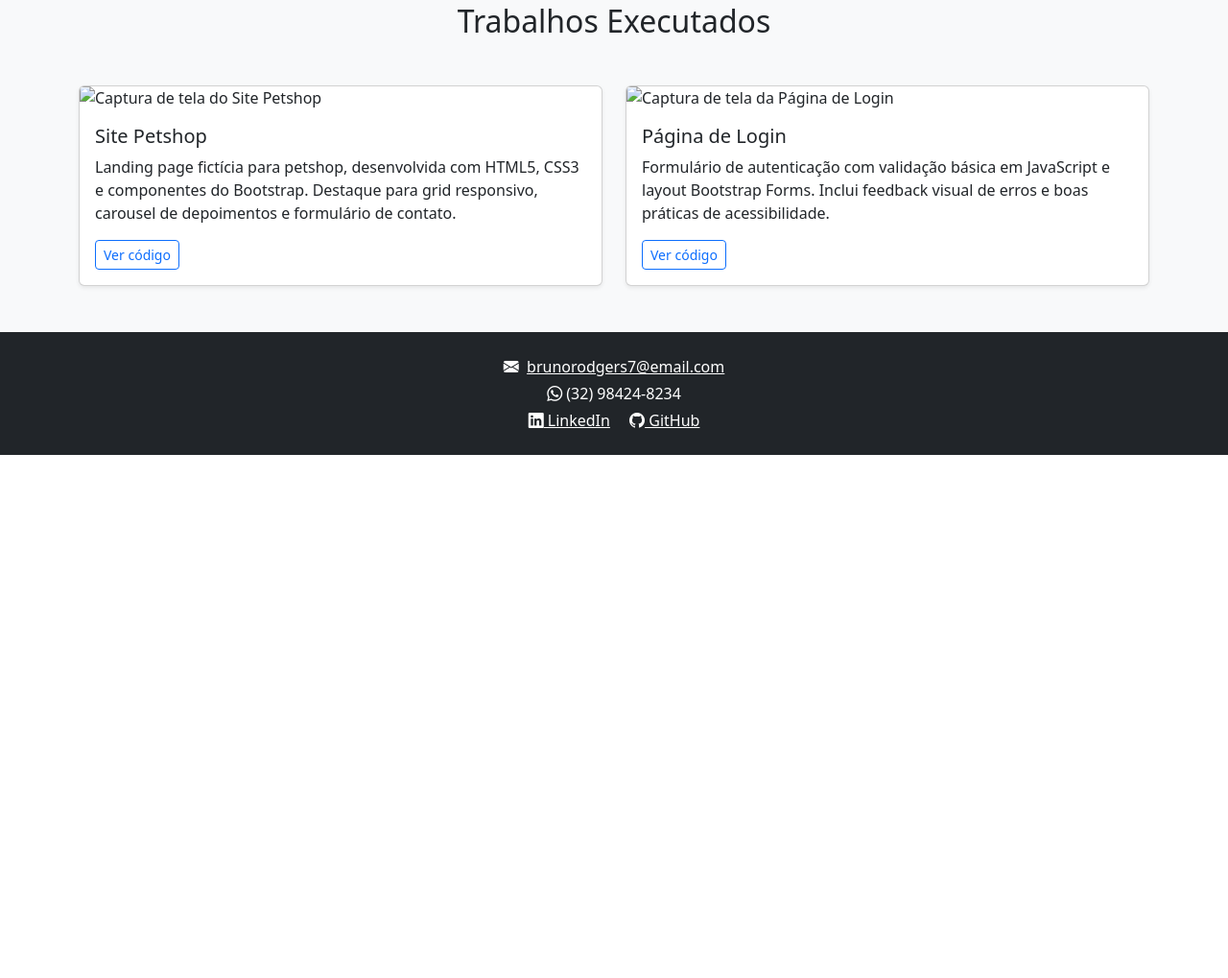
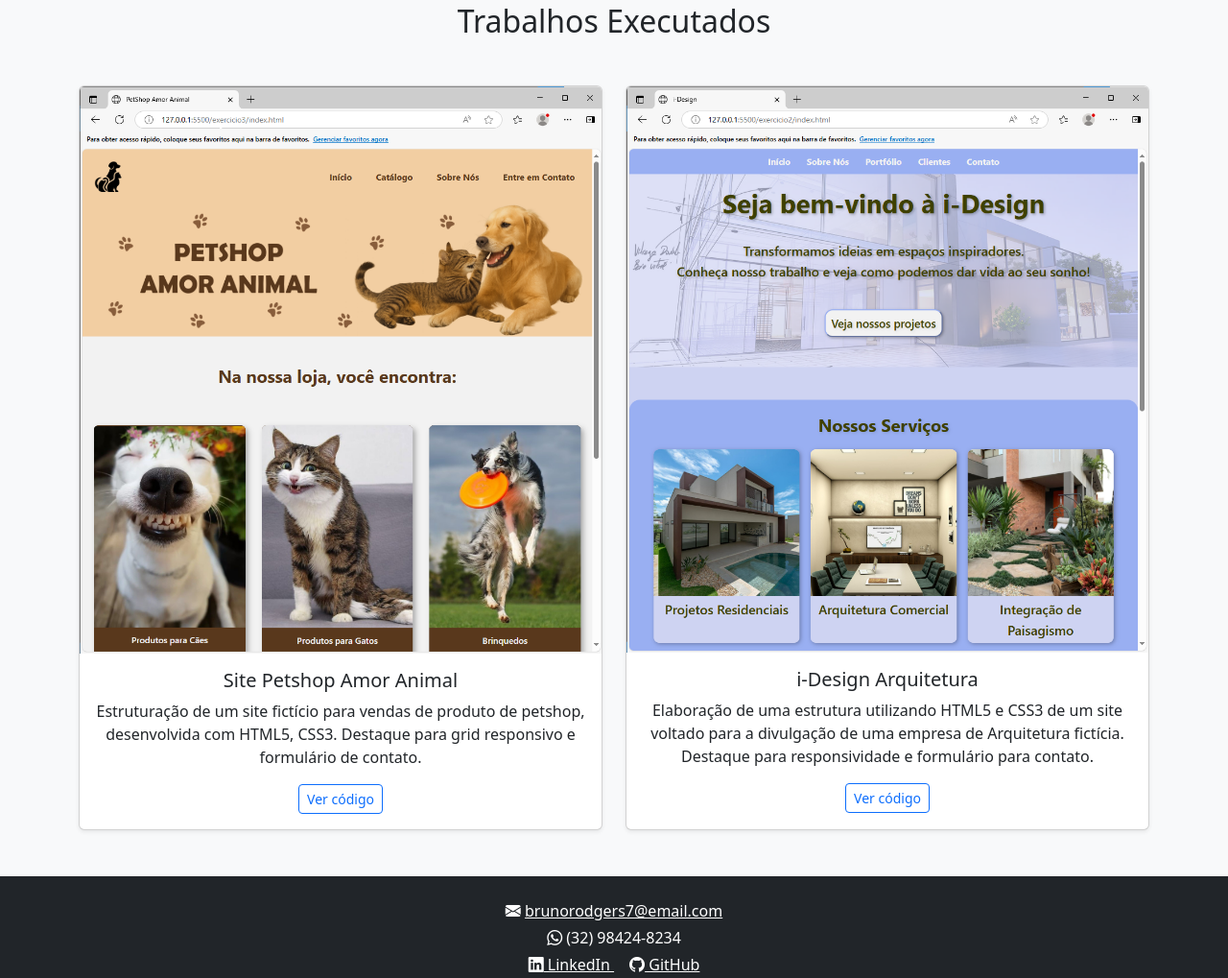
Before and after one commit to Redbruno7/bootstrap_portfolio, a plain HTML site: page portfolio.html in a window 1280 px wide. Shown: the part 991-2010 px from the top of the page at 96% size. Before the commit the page ends 1465 px from the top, so only its background shows below. Drawn offline with nearby package versions, Linux system fonts and the light colour scheme.

Commit message:
Portfolio - R01

```diff
--- a/index.html
+++ b/index.html
@@ -2,37 +2,37 @@
 <html lang="pt-br">
 
 <head>
-    <meta charset="UTF-8">
-    <meta name="viewport" content="width=device-width, initial-scale=1">
+    <meta charset="UTF-8" />
+    <meta name="viewport" content="width=device-width, initial-scale=1" />
     <title>Início - Bruno C. Rodgers</title>
 
     <!-- Bootstrap CSS -->
-    <link href="https://cdn.jsdelivr.net/npm/bootstrap@5.3.3/dist/css/bootstrap.min.css" rel="stylesheet">
+    <link href="https://cdn.jsdelivr.net/npm/bootstrap@5.3.3/dist/css/bootstrap.min.css" rel="stylesheet" />
 
     <!-- Bootstrap Icons -->
-    <link href="https://cdn.jsdelivr.net/npm/bootstrap-icons@1.10.5/font/bootstrap-icons.css" rel="stylesheet">
+    <link href="https://cdn.jsdelivr.net/npm/bootstrap-icons@1.10.5/font/bootstrap-icons.css" rel="stylesheet" />
 
     <!-- CSS -->
-    <link rel="stylesheet" href="CSS/style.css">
+    <link rel="stylesheet" href="CSS/style.css" />
 </head>
 
 <body>
 
     <!-- Navbar -->
     <nav class="navbar navbar-dark bg-dark">
-        <article class="container">
+        <section class="container">
             <a class="navbar-brand fw-semibold" href="#">Bruno Cadengue Rodgers</a>
 
             <ul class="navbar-nav ms-auto flex-row gap-3">
                 <li class="nav-item"><a class="nav-link active" href="#">Início</a></li>
                 <li class="nav-item"><a class="nav-link" aria-current="page" href="portfolio.html">Portfólio</a></li>
             </ul>
-        </article>
+        </section>
     </nav>
 
     <!-- Apresentação rápida -->
     <header class="bg-light text-center py-5">
-        <article class="container">
+        <section class="container">
             <h1 class="display-5 fw-bold">
                 Olá! Eu sou <br>
                 <span class="text-primary">Bruno Cadengue Rodgers</span>
@@ -43,39 +43,43 @@
             </p>
 
             <a href="portfolio.html" class="btn btn-primary btn-lg mt-3">Ver meu Portfólio</a>
-        </article>
+        </section>
     </header>
 
     <!-- Seção - Sobre Mim -->
-    <section class="container py-5" id="sobre">
-        <div class="row align-items-center">
+    <main class="container py-5" id="sobre">
+        <section class="row align-items-center">
             <article class="col-md-4 text-center mb-4 mb-md-0">
-                <img src="IMG/minha_foto.jpg" alt="Foto de Bruno C. Rodgers" class="img-fluid rounded-circle shadow">
+                <img src="IMG/minha_foto.jpg" alt="Foto de Bruno C. Rodgers" class="img-fluid rounded-circle shadow" />
             </article>
 
             <article class="col-md-8 text-justify">
                 <h2>Sobre mim</h2>
+
                 <p>
                     🎓 Sou estudante de Análise e Desenvolvimento de Sistemas, apaixonado por tecnologia e por encontrar
-                    soluções práticas através da programação.
+                    soluções
+                    práticas através da programação.
                 </p>
 
                 <p>
                     📍 Atualmente curso Técnico em Desenvolvimento de Sistemas no Senac MG e também faço graduação na
-                    Universo EaD, ambos em Juiz de Fora - MG.
+                    Universo EaD,
+                    ambos em Juiz de Fora - MG.
                 </p>
 
                 <p>
-                    💡 Tenho certificado em Programação Web, além de desenvolver habilidades em linguagens como
-                    Python, PHP, SQL e JavaScript.
+                    💡 Tenho certificado em Programação Web, além de desenvolver habilidades em linguagens como Python,
+                    PHP, SQL e
+                    JavaScript.
                 </p>
 
                 <p>
                     🎯 Busco crescer na área de TI, participar de projetos e aplicar na prática meu aprendizado.
                 </p>
             </article>
-        </div>
-    </section>
+        </section>
+    </main>
 
     <!-- Rodapé -->
     <footer class="bg-dark text-white text-center py-4" id="contato">
@@ -86,8 +90,7 @@
         </p>
 
         <p class="mb-1">
-            <i class="bi bi-whatsapp"></i>
-            WhatsApp: (32) 98424-8234
+            <i class="bi bi-whatsapp"></i> WhatsApp: (32) 98424-8234
         </p>
 
         <p class="mb-0">
@@ -100,6 +103,7 @@
             </a>
         </p>
     </footer>
+
 </body>
 
 </html>
--- a/portfolio.html
+++ b/portfolio.html
@@ -20,25 +20,26 @@
 
     <!-- Navbar -->
     <nav class="navbar navbar-dark bg-dark">
-        <article class="container">
-            <a class="navbar-brand fw-semibold" href="index.html">Bruno Cadengue Rodgers</a>
+        <section class="container">
+            <a class="navbar-brand fw-semibold" href="index.html">Bruno Cadengue Rodgers</a>
 
             <ul class="navbar-nav ms-auto flex-row gap-3">
                 <li class="nav-item"><a class="nav-link" href="index.html">Início</a></li>
                 <li class="nav-item"><a class="nav-link active" aria-current="page" href="#">Portfólio</a></li>
             </ul>
-        </article>
+        </section>
     </nav>
 
     <!-- Perfil completo -->
     <section class="container py-5" id="perfil">
-        <div class="row align-items-center">
-            <div class="col-md-4 text-center mb-4 mb-md-0">
+        <section class="row align-items-center">
+            <article class="col-md-4 text-center mb-4 mb-md-0">
                 <img src="IMG/minha_foto.jpg" class="img-fluid rounded-circle shadow" alt="Foto de Bruno C. Rodgers">
-            </div>
+            </article>
 
-            <div class="col-md-8 text-justify">
+            <article class="col-md-8 text-justify">
                 <h2>Sobre mim</h2>
+
                 <p>
                     🎓 Estudante de <strong>Análise e Desenvolvimento de Sistemas</strong> com foco em
                     <em>programação</em> e <em>banco de dados</em>. Apaixonado por tecnologia, games e por transformar
@@ -46,7 +47,7 @@
                 </p>
 
                 <p>
-                    📍 Atualmente curso <strong>Técnico em Desenvolvimento de Sistemas</strong> no Senac‑MG (Início:
+                    📍 Atualmente curso <strong>Técnico em Desenvolvimento de Sistemas</strong> no Senac - MG (Início:
                     02/09/2024 | Conclusão prevista: 04/02/2026) e <strong>Tecnólogo em Análise e Desenvolvimento de
                         Sistemas</strong> pela Universidade Salgado de Oliveira - Universo EaD (Início: 01/08/2024 |
                     conclusão prevista: 30/11/2026), ambos em Juiz de Fora - MG.
@@ -61,11 +62,11 @@
                     🎯 Busco oportunidades para crescer na área de TI, participar de projetos reais e aplicar meus
                     aprendizados em Python, SQL, PHP e JavaScript.
                 </p>
-            </div>
-        </div>
+            </article>
+        </section>
 
-        <div class="row mt-5">
-            <div class="col-md-6">
+        <section class="row mt-5">
+            <article class="col-md-6">
                 <h4 class="mt-4">Formação</h4>
 
                 <ul class="list-unstyled">
@@ -81,6 +82,7 @@
                 </ul>
 
                 <h4 class="mt-4">Cursos & Certificados</h4>
+
                 <ul class="list-unstyled">
                     <li>• Programador Web - Senac MG - 240 h</li>
                     <li>• Defesa de Rede - Cisco Networking Academy - 27 h</li>
@@ -89,10 +91,11 @@
                     <li>• Inglês para TI 1 - Cisco Networking Academy - 50 h</li>
                     <li>• Inglês para TI 2 - Cisco Networking Academy - 50 h</li>
                 </ul>
-            </div>
+            </article>
 
-            <div class="col-md-6">
+            <article class="col-md-6">
                 <h4 class="mt-4">Experiência</h4>
+
                 <ul class="list-unstyled">
                     <li>
                         • Desenvolvimento de projetos acadêmicos e pessoais desde 2023, com ênfase em sites responsivos,
@@ -105,6 +108,7 @@
                 </ul>
 
                 <h4 class="mt-4">Habilidades</h4>
+
                 <span class="badge bg-primary mb-1">HTML5</span>
                 <span class="badge bg-success mb-1">CSS3</span>
                 <span class="badge bg-info text-dark mb-1">Bootstrap</span>
@@ -112,44 +116,60 @@
                 <span class="badge bg-secondary mb-1">Python</span>
                 <span class="badge bg-dark mb-1">SQL</span>
                 <span class="badge bg-secondary mb-1">PHP</span>
-                <span class="badge bg-dark mb-1">Git / GitHub</span>
-            </div>
-        </div>
+                <span class="badge bg-dark mb-1">Git / GitHub</span>
+            </article>
+        </section>
     </section>
 
     <!-- Projetos -->
     <section class="bg-light py-5" id="trabalhos">
-        <div class="container">
+        <section class="container">
             <h2 class="text-center mb-5">Trabalhos Executados</h2>
-            <div class="row g-4">
+
+            <section class="row g-4">
+
                 <!-- Projeto 1 -->
-                <div class="col-md-6">
-                    <div class="card h-100 shadow-sm">
-                        <img src="IMG/projeto1.jpg" class="card-img-top" alt="Captura de tela do Site Petshop">
-                        <div class="card-body">
-                            <h5 class="card-title">Site Petshop</h5>
-                            <p class="card-text">Landing page fictícia para petshop, desenvolvida com HTML5, CSS3 e
-                                componentes do Bootstrap. Destaque para grid responsivo, carousel de depoimentos e
-                                formulário de contato.</p>
-                            <a href="#" class="btn btn-outline-primary btn-sm" target="_blank">Ver código</a>
-                        </div>
-                    </div>
-                </div>
+                <article class="col-md-6">
+                    <section class="card h-100 shadow-sm">
+                        <img src="IMG/petshop_amor_animal.png" class="card-img-top"
+                            alt="Tela Inicial do site Petshop Amor Animal">
+
+                        <section class="card-body text-center">
+                            <h5 class="card-title">Site Petshop Amor Animal</h5>
+
+                            <p class="card-text">
+                                Estruturação de um site fictício para vendas de produto de petshop,
+                                desenvolvida com HTML5, CSS3. Destaque para grid responsivo e
+                                formulário de contato.
+                            </p>
+
+                            <a href="https://github.com/Redbruno7/technic_web/tree/main/exercicio3"
+                                class="btn btn-outline-primary btn-sm" target="_blank">Ver código</a>
+                        </section>
+                    </section>
+                </article>
+
                 <!-- Projeto 2 -->
-                <div class="col-md-6">
-                    <div class="card h-100 shadow-sm">
-                        <img src="IMG/projeto2.jpg" class="card-img-top" alt="Captura de tela da Página de Login">
-                        <div class="card-body">
-                            <h5 class="card-title">Página de Login</h5>
-                            <p class="card-text">Formulário de autenticação com validação básica em JavaScript e layout
-                                Bootstrap Forms. Inclui feedback visual de erros e boas práticas de acessibilidade.</p>
-                            <a href="#" class="btn btn-outline-primary btn-sm" target="_blank">Ver código</a>
-                        </div>
-                    </div>
-                </div>
-                <!-- Clone este bloco para novos projetos -->
-            </div>
-        </div>
+                <article class="col-md-6">
+                    <section class="card h-100 shadow-sm">
+                        <img src="IMG/i-Design.png" class="card-img-top" alt="Tela inicial do site i-Design">
+
+                        <section class="card-body text-center">
+                            <h5 class="card-title">i-Design Arquitetura</h5>
+
+                            <p class="card-text">
+                                Elaboração de uma estrutura utilizando HTML5 e CSS3 de um site voltado para
+                                a divulgação de uma empresa de Arquitetura fictícia. Destaque para responsividade e
+                                formulário para contato.
+                            </p>
+
+                            <a href="https://github.com/Redbruno7/technic_web/tree/main/exercicio2"
+                                class="btn btn-outline-primary btn-sm" target="_blank">Ver código</a>
+                        </section>
+                    </section>
+                </article>
+            </section>
+        </section>
     </section>
 
     <!-- Rodapé -->
@@ -158,12 +178,19 @@
             <i class="bi bi-envelope-fill"></i>
             <a href="mailto:brunorodgers7@email.com" class="text-white">brunorodgers7@email.com</a>
         </p>
-        <p class="mb-1"><i class="bi bi-whatsapp"></i> (32) 98424‑8234</p>
+
+        <p class="mb-1">
+            <i class="bi bi-whatsapp"></i> (32) 98424-8234
+        </p>
+
         <p class="mb-0">
-            <a href="https://www.linkedin.com/in/bruno-rodgers-918330257/" class="text-white me-3" target="_blank"><i
-                    class="bi bi-linkedin"></i> LinkedIn</a>
-            <a href="https://github.com/Redbruno7" class="text-white" target="_blank"><i
-                    class="bi bi-github"></i> GitHub</a>
+            <a href="https://www.linkedin.com/in/bruno-rodgers-918330257/" class="text-white me-3" target="_blank">
+                <i class="bi bi-linkedin"></i> LinkedIn
+            </a>
+
+            <a href="https://github.com/Redbruno7" class="text-white" target="_blank">
+                <i class="bi bi-github"></i> GitHub
+            </a>
         </p>
     </footer>
 
```
Also changed, not shown: IMG/i-Design.png (added), IMG/petshop_amor_animal.png (added).
